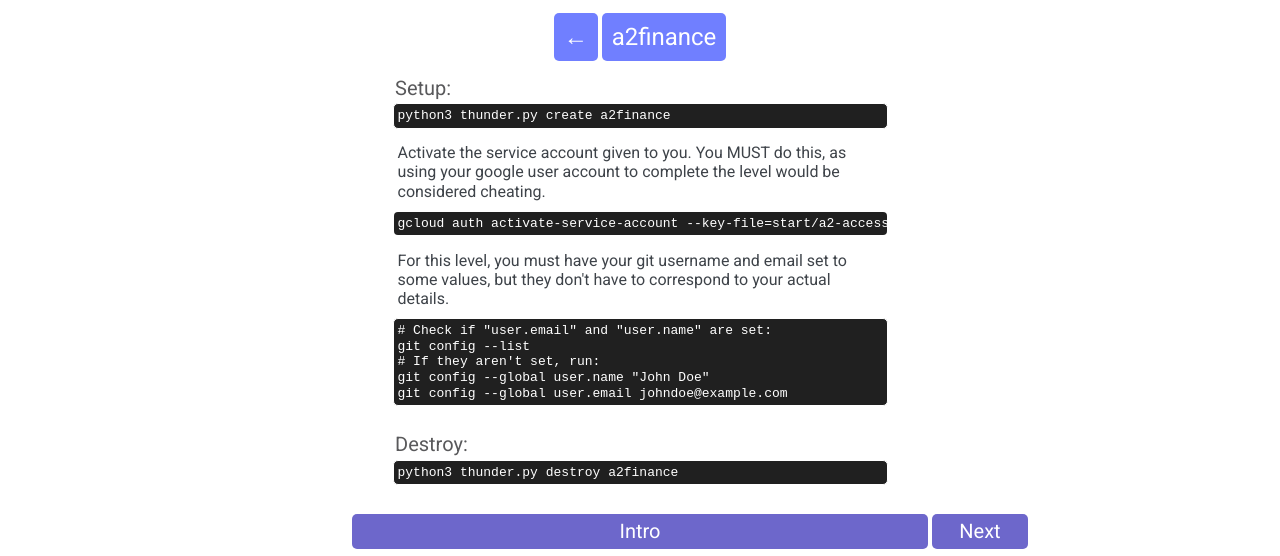
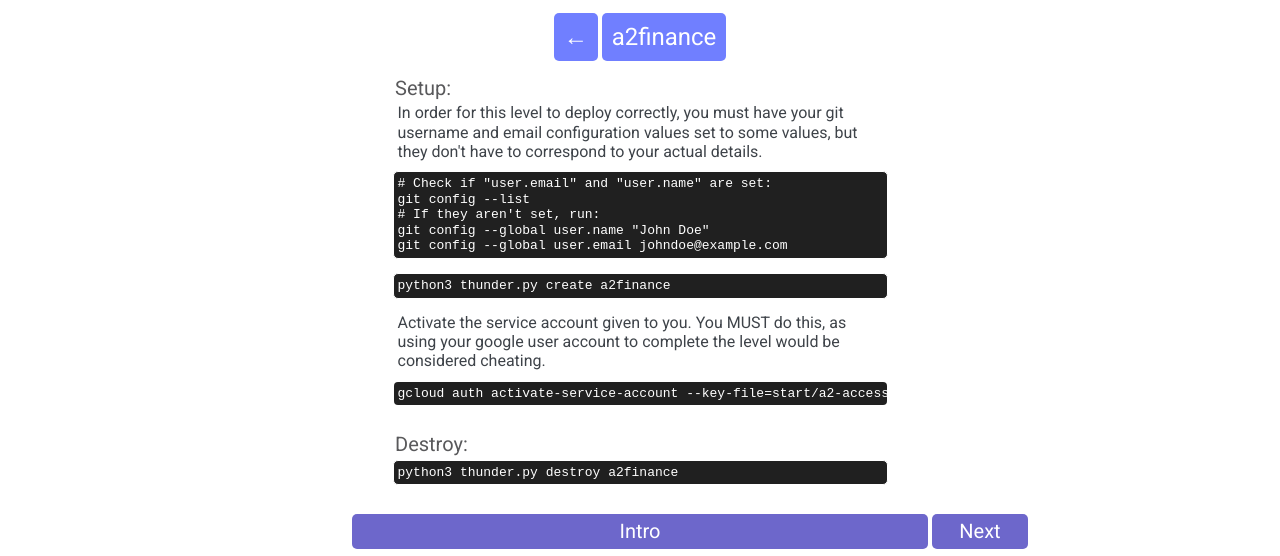
Before and after one commit to NicholasSpringer/thunder-ctf, a plain HTML site: page docs/levels/a2finance.html in a window 1280 px wide. Shown: the part 200-756 px from the top of the page. Drawn offline with nearby package versions, Linux system fonts and the light colour scheme.

Commit message:
rendered hint change

```diff
--- a/docs/levels/a2finance.html
+++ b/docs/levels/a2finance.html
@@ -25,15 +25,15 @@
       <h2 class="levelbanner">a2finance</h2>
     </div>
     <h3 style="text-align: left; padding-left:5px;">Setup:</h3>
-    <pre>python3 thunder.py create a2finance</pre>
-      <p>Activate the service account given to you. You MUST do this, as using your google user account to complete the level would be considered cheating.</p>
-      <pre>gcloud auth activate-service-account --key-file=start/a2-access.json</pre>
-      <p>For this level, you must have your git username and email set to some values, but they don't have to correspond to your actual details.</p>
+    <p>In order for this level to deploy correctly, you must have your git username and email configuration values set to some values, but they don't have to correspond to your actual details.</p>
       <pre># Check if "user.email" and "user.name" are set:
 git config --list
 # If they aren't set, run:
 git config --global user.name "John Doe"
 git config --global user.email johndoe@example.com</pre>
+      <pre>python3 thunder.py create a2finance</pre>
+      <p>Activate the service account given to you. You MUST do this, as using your google user account to complete the level would be considered cheating.</p>
+      <pre>gcloud auth activate-service-account --key-file=start/a2-access.json</pre>
     <h3 style="text-align: left; padding-left:5px;">Destroy:</h3>
     <pre>python3 thunder.py destroy a2finance</pre>
   </div>
```
